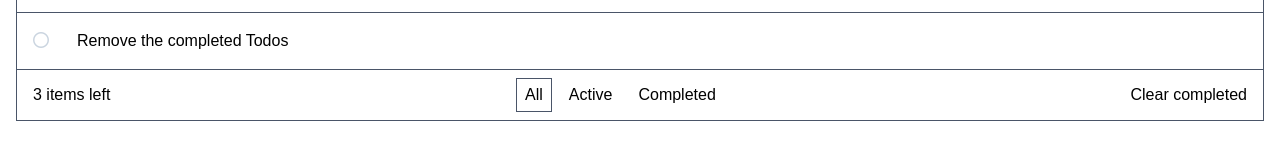
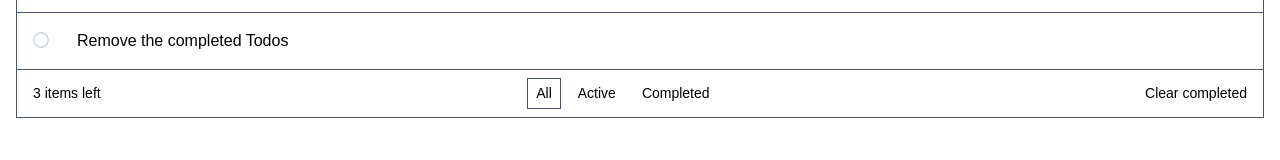
Before and after one commit to PolThm/DO-IT., a React (Create React App) app: page / in a window 1280 px wide. Shown: the part 444-604 px from the top of the page. Built offline with nearby package versions, Linux system fonts and the light colour scheme.

Commit message:
Small upgrade on the TodosFooter component

```diff
--- a/src/components/TodosFooter.tsx
+++ b/src/components/TodosFooter.tsx
@@ -4,19 +4,20 @@ const TodosFooter: React.FC = () => {
   const [filter, setFilter] = useState("All");
 
   const baseButtonFilterClassName = "mx-1 px-2 py-1 cursor-pointer border border-transparent hover:border-gray-300";
+  const selectedButtonFilterClassName = `${baseButtonFilterClassName} border-gray-700 hover:border-gray-700`;
   let allButtonFilterClassName = baseButtonFilterClassName;
   let activeButtonFilterClassName = baseButtonFilterClassName;
   let completedButtonFilterClassName = baseButtonFilterClassName;
   if (filter === "All") {
-    allButtonFilterClassName = `${baseButtonFilterClassName} border-gray-700 hover:border-gray-700`;
+    allButtonFilterClassName = selectedButtonFilterClassName;
   } else if (filter === "Active") {
-    activeButtonFilterClassName = `${baseButtonFilterClassName} border-gray-700 hover:border-gray-700`;
+    activeButtonFilterClassName = selectedButtonFilterClassName;
   } else if (filter ==="Completed") {
-    completedButtonFilterClassName = `${baseButtonFilterClassName} border-gray-700 hover:border-gray-700`;
+    completedButtonFilterClassName = selectedButtonFilterClassName;
   }
 
   return (
-    <div className="py-2 px-4 flex items-center justify-between w-full border-solid border border-gray-700 border-t-0">
+    <div className="py-2 px-4 flex items-center justify-between w-full border-solid border border-gray-700 border-t-0 text-sm">
       <p>3 items left</p>
       <div className="flex">
         <div className={allButtonFilterClassName}>
```
